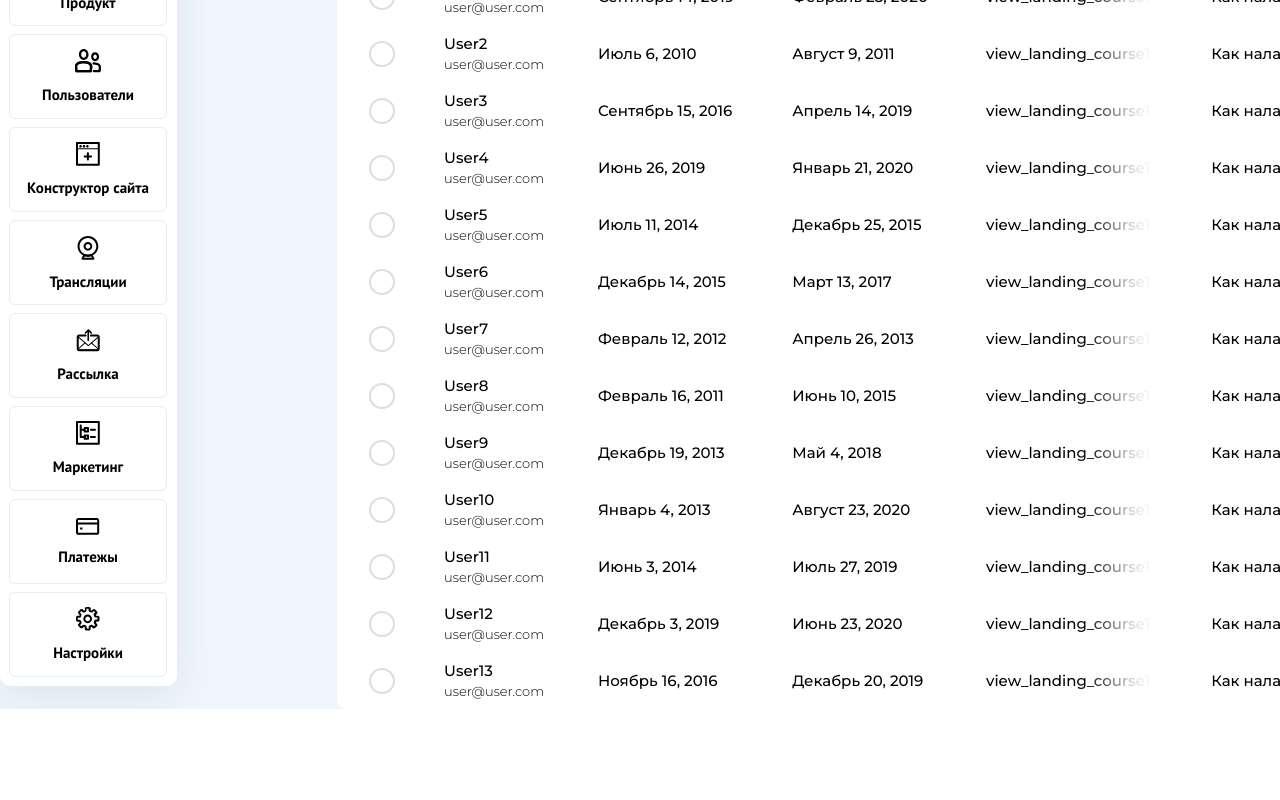
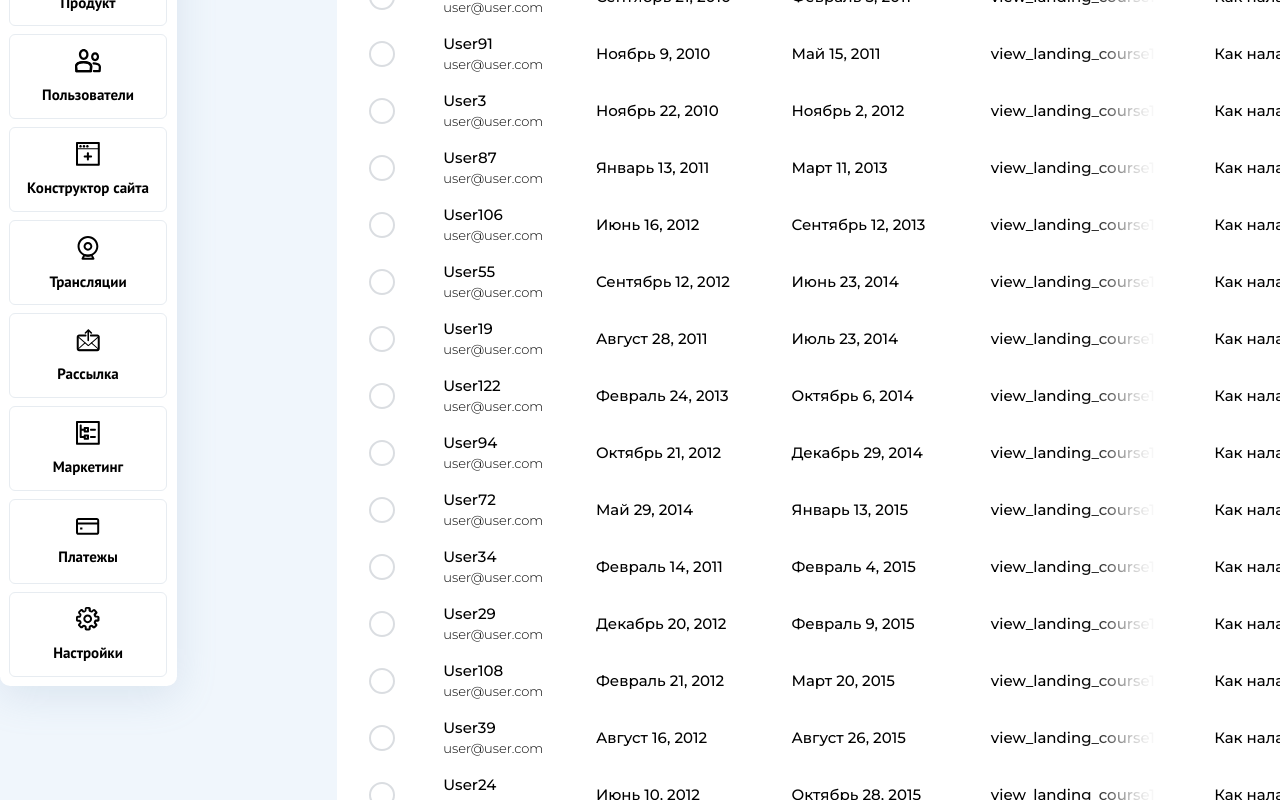
Before and after one commit to PavloPantus/filter-calendar, a React (Create React App) app: page / in a window 1280 px wide. Shown: the part 340-1140 px from the top of the page. Before the commit the page ends 1049 px from the top, so only its background shows below. Built offline with nearby package versions, Linux system fonts and the light colour scheme.

Commit message:
users sorting and filtering added to table

```diff
--- a/src/App.js
+++ b/src/App.js
@@ -1,5 +1,5 @@
 /* eslint-disable max-len */
-import React from 'react';
+import React, {useState} from 'react';
 import './App.scss';
 import Header from './components/Header/Header';
 import SidePanel from './components/SidePanel/SidePanel';
@@ -7,6 +7,8 @@ import UsersTableControls from './components/UsersTableControls/UsersTableContro
 import UsersTable from './components/UsersTable/UsersTable';
 
 function App() {
+  const [timePeriodStart, setTimePeriodStart] = useState(undefined);
+  const [timePeriodEnd, setTimePeriodEnd] = useState(undefined);
   return (
     <div className="app">
       <div className="app__container">
@@ -14,8 +16,18 @@ function App() {
         <div className="app__main-display">
           <SidePanel />
           <div className="app__users-table-wrapper">
-            <UsersTableControls />
-            <UsersTable />
+            <
+              UsersTableControls
+              timePeriodStart={timePeriodStart}
+              setTimePeriodStart={setTimePeriodStart}
+              timePeriodEnd={timePeriodEnd}
+              setTimePeriodEnd={setTimePeriodEnd}
+            />
+            <
+              UsersTable
+              timePeriodStart={timePeriodStart}
+              timePeriodEnd={timePeriodEnd}
+            />
           </div>
         </div>
       </div>
--- a/src/components/UsersTable/UsersTable.js
+++ b/src/components/UsersTable/UsersTable.js
@@ -1,8 +1,13 @@
 /* eslint-disable */
-import React from 'react';
+import React, {useMemo, useState, useEffect} from 'react';
 import './UsersTable.scss';
 
-const UsersTable = () => {
+const UsersTable = (
+  {
+    timePeriodStart,
+    timePeriodEnd,
+  }
+  ) => {
   function getRandomIntInclusive(min, max) {
     min = Math.ceil(min);
     max = Math.floor(max);
@@ -42,9 +47,12 @@ const UsersTable = () => {
     product: 'Как наладить отнош',
   };
 
-  const users = [];
+  const [users, setUsers] = useState([]);
 
-  for (let i = 1; i <= 13; i += 1) {
+  useEffect(()=>{
+    let newUsers = [];
+
+    for (let i = 1; i <= 130; i += 1) {
       const registrationDate = {
         day: getRandomIntInclusive(1, 30),
         month: getRandomIntInclusive(1, 12),
@@ -62,8 +70,41 @@ const UsersTable = () => {
         },
       };
 
-    users.push(newUser);
+      newUsers.push(newUser);
     }
+
+     setUsers(newUsers)
+  }, [])
+
+
+  const filteredAndSortedUsers = useMemo(()=>{
+
+    if(timePeriodStart && timePeriodEnd){
+      console.log('filtering')
+      return users.filter((user)=>{
+        let userLastActivityDate = new Date(`${user.lastActivity.year}-${user.lastActivity.month}-${user.lastActivity.day}`);
+
+        if(
+          userLastActivityDate > timePeriodStart
+          &&
+          userLastActivityDate < timePeriodEnd
+
+        ) { return true}
+
+        return false;
+
+      })
+    }
+
+    return users.sort((user1,user2)=>{
+      let user1LastActivityDate = new Date(`${user1.lastActivity.year}-${user1.lastActivity.month}-${user1.lastActivity.day}`);
+      let user2LastActivityDate = new Date(`${user2.lastActivity.year}-${user2.lastActivity.month}-${user2.lastActivity.day}`);
+
+      return user1LastActivityDate - user2LastActivityDate
+    })
+  },[timePeriodStart, timePeriodEnd, users])
+
+
 
   return (
     <table className="users-table">
@@ -95,7 +136,7 @@ const UsersTable = () => {
       </thead>
       <tbody className="users-table__body">
         {
-          users.map(user => (
+          filteredAndSortedUsers.map(user => (
             <tr key={user.userNumber} className="users-table__row">
               <td className="users-table__data">
                 <label>
--- a/src/components/UsersTableControls/UsersTableControls.js
+++ b/src/components/UsersTableControls/UsersTableControls.js
@@ -3,7 +3,13 @@ import React, { useState } from 'react';
 import './UsersTableControls.scss';
 import FilterCalendar from '../FilterCalendar/FilterCalendar';
 
-const UsersTableControls = () => {
+const UsersTableControls = (
+  {
+    timePeriodStart,
+    setTimePeriodStart,
+    timePeriodEnd,
+    setTimePeriodEnd
+  }) => {
   const allMonth = [
     'Январь',
     'Февраль',
@@ -20,8 +26,8 @@ const UsersTableControls = () => {
   ];
 
   const [showCalendar, setShowCalendar] = useState(false);
-  const [timePeriodStart, setTimePeriodStart] = useState(undefined);
-  const [timePeriodEnd, setTimePeriodEnd] = useState(undefined);
+ /* const [timePeriodStart, setTimePeriodStart] = useState(undefined);
+  const [timePeriodEnd, setTimePeriodEnd] = useState(undefined);*/
 
   return (
     <>
--- a/src/components/UsersTableControls/UsersTableControls.scss
+++ b/src/components/UsersTableControls/UsersTableControls.scss
@@ -137,7 +137,7 @@
   width: 100%;
   height: 100vh;
   background: rgba(240, 246, 252, 0.7);
-  backdrop-filter: blur(40px);
+  backdrop-filter: blur(4px);
 }
 
 .calendar-wrapper {
```
Lines whose indentation alone changed are shown as unchanged.
